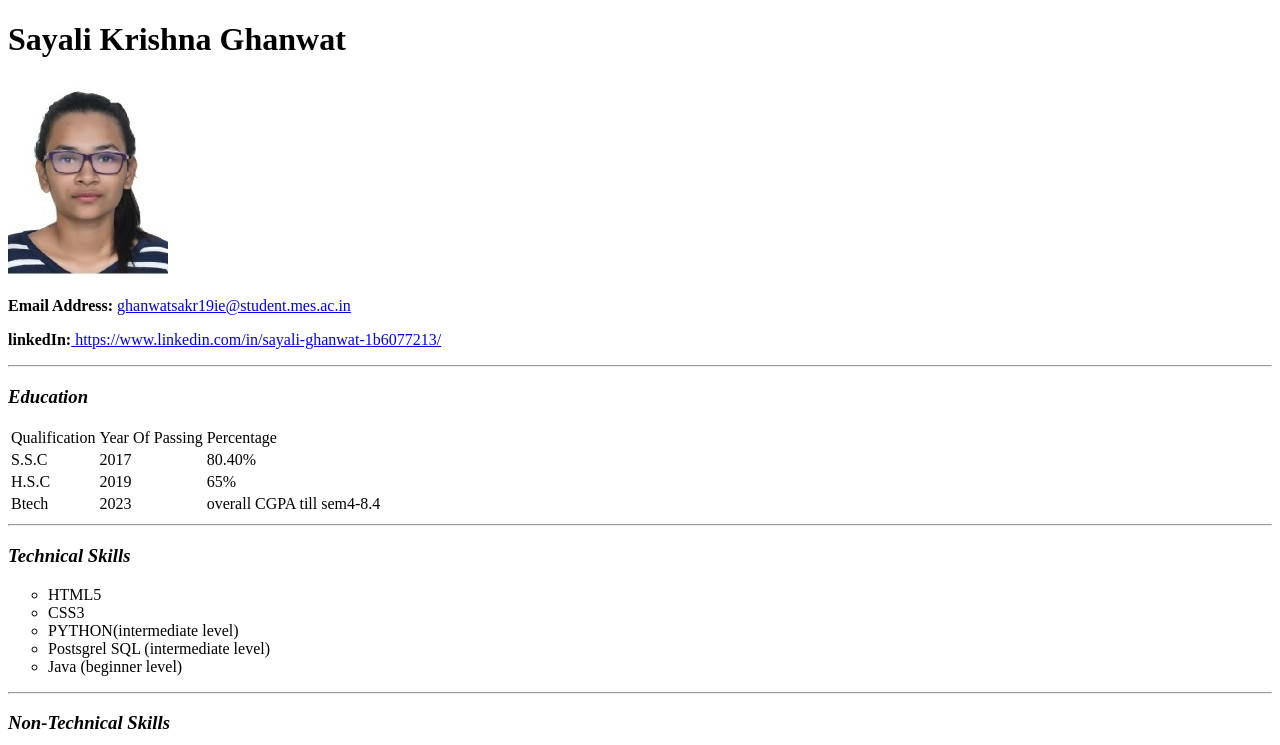
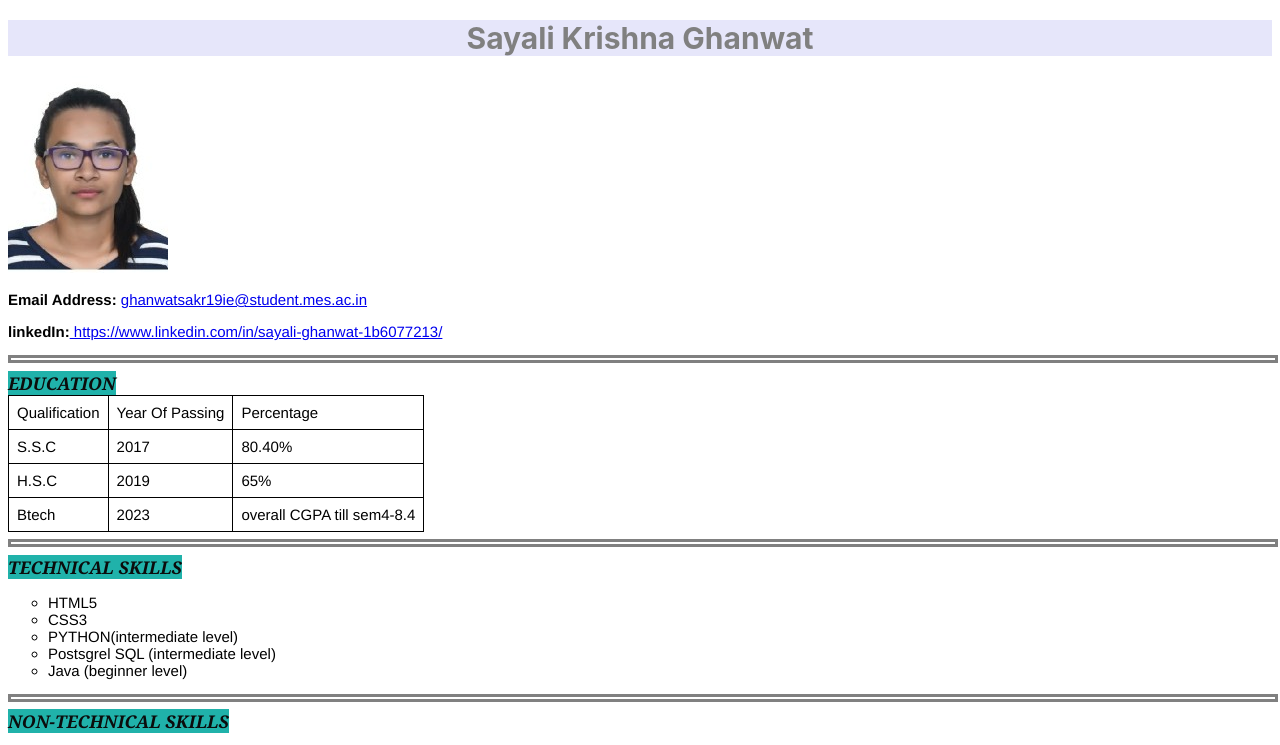
Before and after one commit to skghanwat/cv, a plain HTML site: page index.html in a window 1280 px wide. Shown: the top 745 px of the page. Drawn offline with Linux system fonts and the light colour scheme.

Commit message:
Update index.html

```diff
--- a/index.html
+++ b/index.html
@@ -6,12 +6,12 @@
     <meta http-equiv="X-UA-Compatible" content="IE=edge">
     <meta name="viewport" content="width=device-width, initial-scale=1.0">
     <title>ITA525-CV</title>
-
+   <link rel="stylesheet" href="./style.css">
 </head>
 
 <body>
     <div>
-        <h1>
+        <h1 style="text-align: center; font-family: -apple-system, BlinkMacSystemFont, 'Segoe UI', Roboto, Oxygen, Ubuntu, Cantarell, 'Open Sans', 'Helvetica Neue', sans-serif; color: grey; background-color: lavender;">
             Sayali Krishna Ghanwat</h1>
         <img src="./photo.jpg" alt="photo">
         <p><b>Email Address:</b>
```
